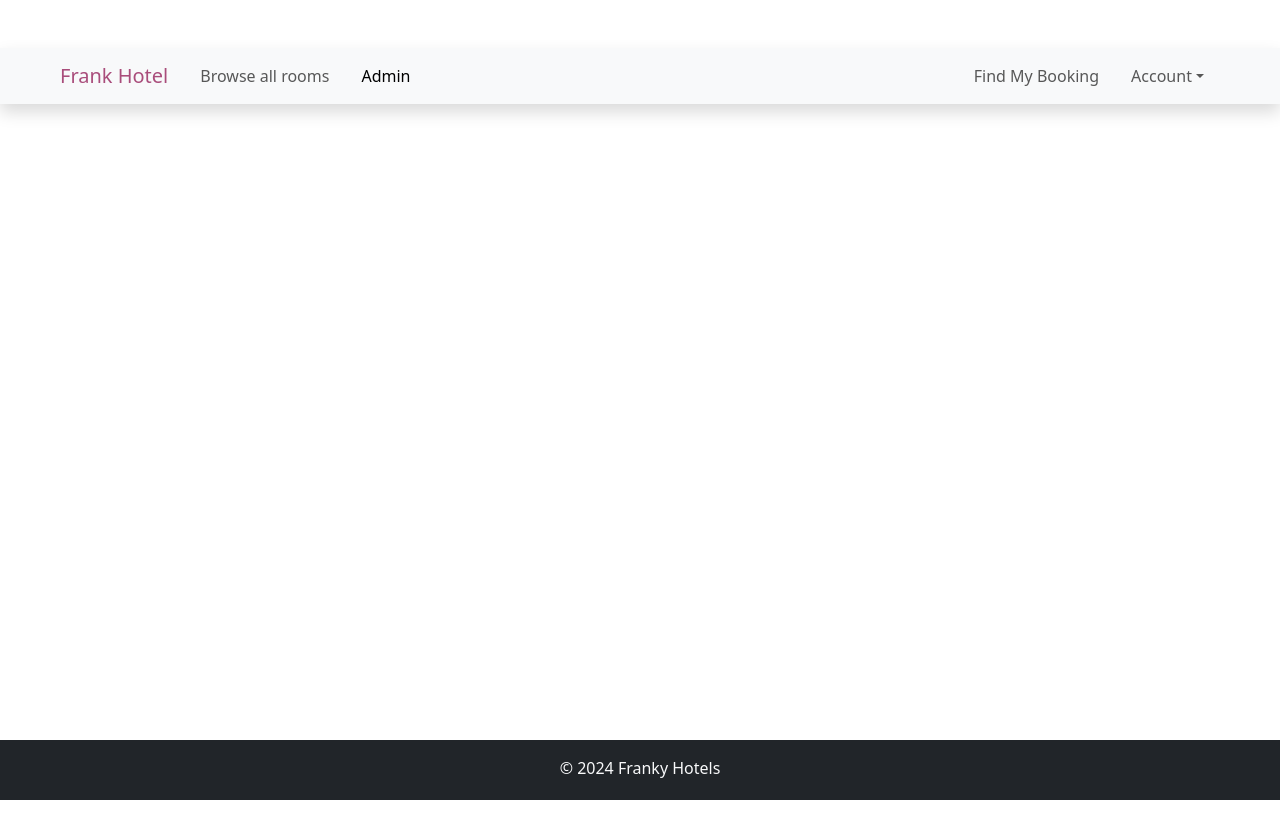
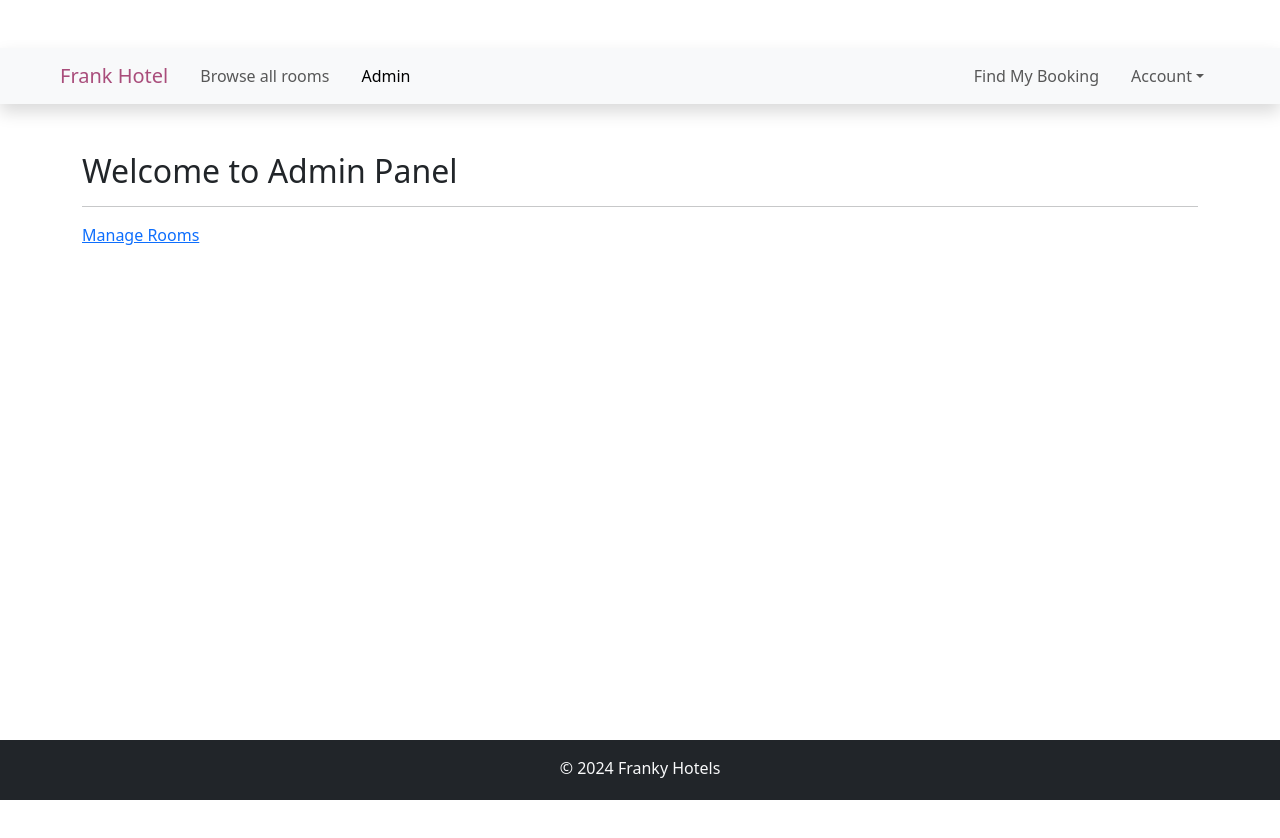
Before and after one commit to frankfarfan96/react-first-fullstack-pj-fe, a React (Vite) app: page /admin in a window 1280 px wide. Shown: the top 838 px of the page. Built offline with nearby package versions, Linux system fonts and the light colour scheme.

Commit message:
add admin component

```diff
--- a/src/App.jsx
+++ b/src/App.jsx
@@ -8,6 +8,7 @@
 import Navbar from './components/layout/Navbar';
 import Footer from './components/layout/Footer';
 import RoomListing from './components/room/RoomListing';
+import Admin from './components/admin/Admin';
 
 function App() {
 
@@ -22,6 +23,7 @@
           <Route path='/existing-rooms' element={<ExistingRooms />} />
           <Route path='/add-room' element={<AddRoom />} />
           <Route path='/browse-all-rooms' element={<RoomListing />} />
+          <Route path='/admin' element={<Admin />} />
         </Routes>
       </Router>
       <Footer />
--- /dev/null
+++ b/src/components/admin/Admin.jsx
@@ -0,0 +1,16 @@
+import React from "react";
+import { Link } from "react-router-dom";
+
+const Admin = () => {
+    return(
+        <section className="container mt-5">
+            <h2>Welcome to Admin Panel</h2>
+            <hr />
+            <Link to={"/add-room"}>
+                Manage Rooms
+            </Link>
+        </section>
+    )
+}
+
+export default Admin;
```
